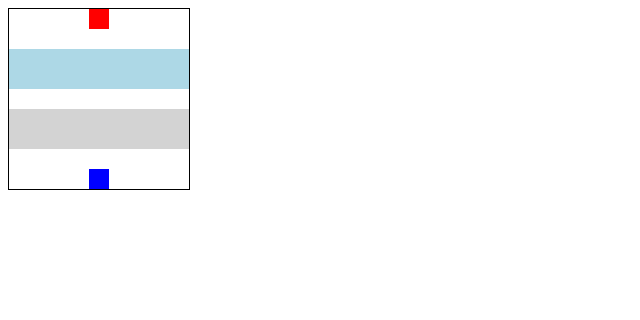
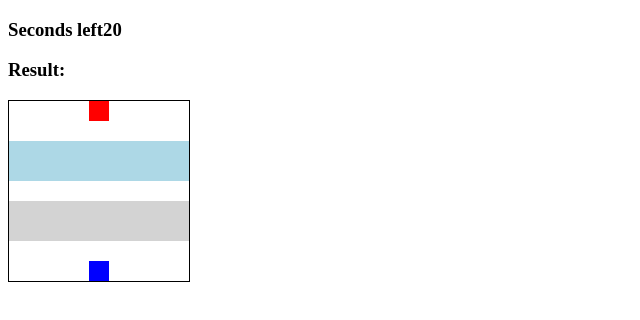
Before and after one commit to KausaChangs/frogger, a plain HTML site: page index.html in a window 1280 px wide. Shown: the whole page, without its empty margins (0-640 px from the left). Drawn offline with Linux system fonts and the light colour scheme.

Commit message:
added result and Seconds left values to html

```diff
--- a/index.html
+++ b/index.html
@@ -6,6 +6,8 @@
     <link rel="stylesheet" type="text/css" href="styles.css" />
   </head>
   <body>
+    <h3>Seconds left<span id="time-left">20</span></h3>
+    <h3>Result:<span id="result"></span></h3>
     <div class="grid">
       <div></div>
       <div></div>
```
